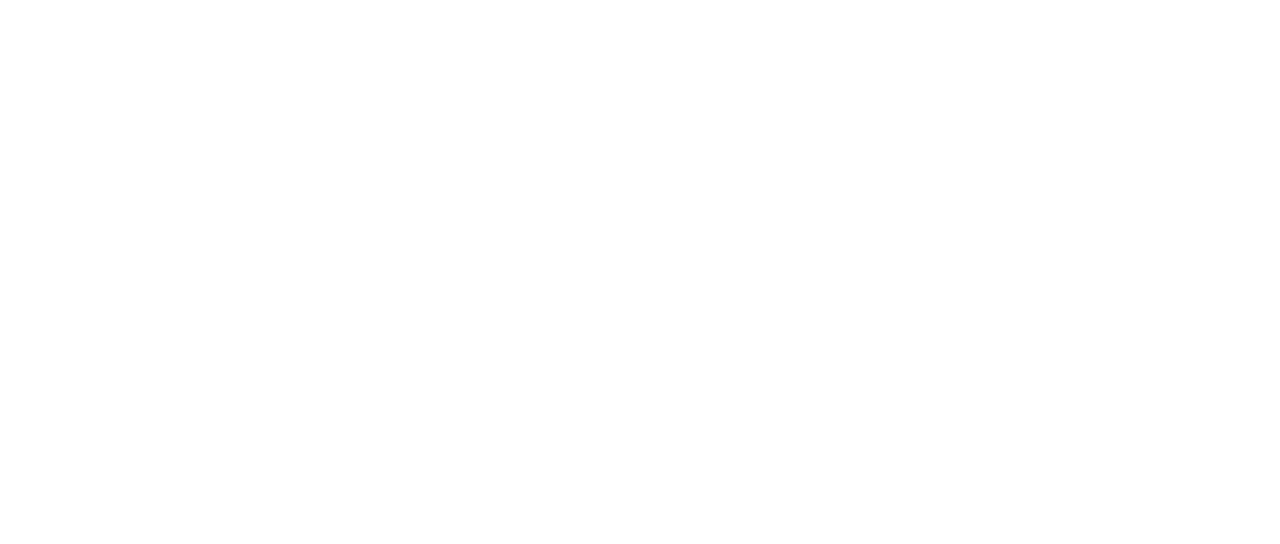
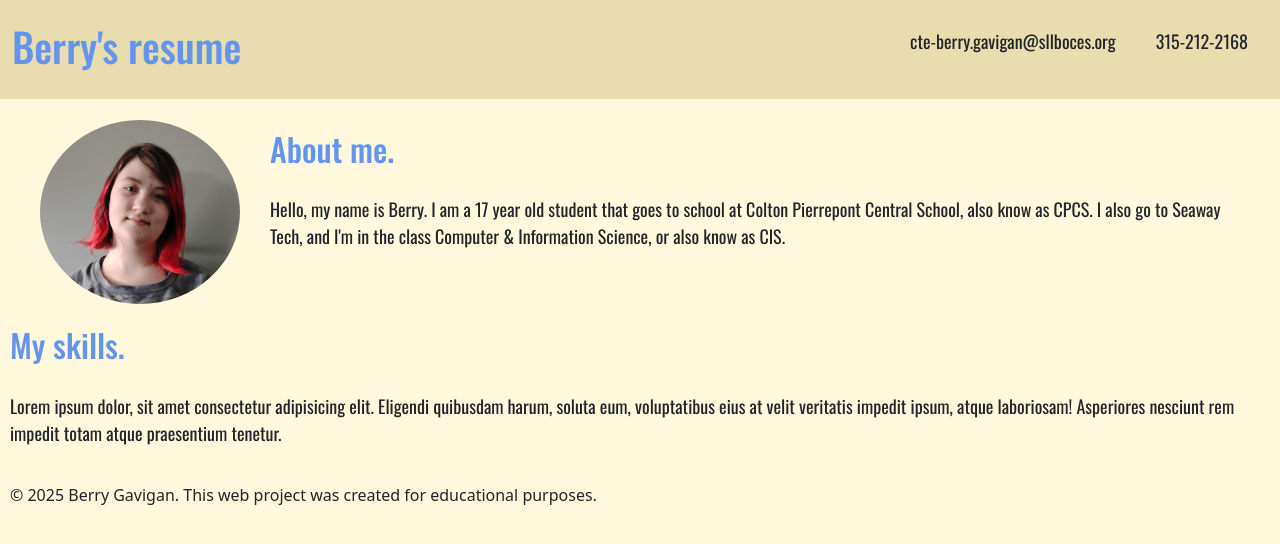
Before and after one commit to MaxwellMIA/resume, a plain HTML site: page index.html in a window 1280 px wide. Drawn offline with nearby package versions, Linux system fonts and the light colour scheme.

Commit message:
about me

```diff
--- a/index.html
+++ b/index.html
@@ -4,8 +4,42 @@
     <meta charset="UTF-8">
     <meta name="viewport" content="width=device-width, initial-scale=1.0">
     <title>Berry's Resume</title>
+    <link href="https://cdn.jsdelivr.net/npm/bootstrap@5.3.3/dist/css/bootstrap.min.css" rel="stylesheet" integrity="sha384-QWTKZyjpPEjISv5WaRU9OFeRpok6YctnYmDr5pNlyT2bRjXh0JMhjY6hW+ALEwIH" crossorigin="anonymous">
+    <script src="https://cdn.jsdelivr.net/npm/bootstrap@5.3.3/dist/js/bootstrap.bundle.min.js" integrity="sha384-YvpcrYf0tY3lHB60NNkmXc5s9fDVZLESaAA55NDzOxhy9GkcIdslK1eN7N6jIeHz" crossorigin="anonymous"></script>
+    <link rel="stylesheet" href="style.css">
 </head>
 <body>
+    <div>
+    <nav class="navbar navbar-expand fixed-top">
+            <div class="container-fluid">
+                <a class="navbar-brand" href="#">
+                    <h1 id="header">Berry's resume</h1>
+                </a>
+                <ul class="navbar-nav">
+                    <li class="nav-item">
+                        <p>cte-berry.gavigan@sllboces.org</p>
+                    </li>
+                    <li class="nav-item">
+                        <p>315-212-2168</p>
+                    </li>
+                </ul>
+            </div>
+        </nav>
+    </div>
+    <div>
+        <div class="divs">
+            <img id="Me" src="images/Me.png" alt="Me">
+            <h2><a href="#">About me.</a></h2>
+            <p>Hello, my name is Berry. I am a 17 year old student that goes to school at Colton Pierrepont Central School, also know as CPCS. I also go to Seaway Tech, and I'm in the class Computer & Information Science, or also know as CIS. </p>
+        </div>
+    </div>
+    <!--About me-->
 
+    <!--Skills-->
+    <h2><a href="#">My skills.</a></h2>
+    <p>Lorem ipsum dolor, sit amet consectetur adipisicing elit. Eligendi quibusdam harum, soluta eum, voluptatibus eius at velit veritatis impedit ipsum, atque laboriosam! Asperiores nesciunt rem impedit totam atque praesentium tenetur.</p>
 </body>
+<footer id="cc">
+    &copy; 2025 Berry Gavigan. This web project was created for educational purposes.
+</footer>
 </html>
--- /dev/null
+++ b/style.css
@@ -0,0 +1,90 @@
+@import url('https://fonts.googleapis.com/css2?family=Oswald:wght@200..700&display=swap');
+/* font-family: "Oswald", sans-serif; */
+
+body {
+    background-color: #fff8dc;
+}
+
+h1, h2{
+    color: #6495ed;
+    font-family: "Oswald", sans-serif;
+}
+
+a {
+    text-decoration: none;
+    color:#6495ed ;
+}
+
+p {
+    font-family: "Oswald", sans-serif;
+    font-size: large;
+}
+
+/*paddings*/
+footer, h2, p{
+    padding: 10px;
+}
+
+.divs {
+    padding: 120px 40px 40px 40px;
+}
+
+#Me {
+    border-radius: 50%;
+    overflow: hidden;
+    width: 200px;
+    float: left;
+    margin: 0 30px 20px 0;
+}
+
+/* hover */
+@media (any-hover: hover) {
+    a:hover {
+      Color: #5077be;
+    }
+}
+
+/*Nav bar*/
+.navbar {
+    background-color: #e9ddaf;
+}
+
+.nav-item {
+    padding: 5px;
+    margin: 5px;
+}
+
+
+/*-------- Tablet Media Query --------*/
+@media screen and (min-width: 769px) {
+    .container {
+        display: grid;
+        grid-template-columns: repeat(2, minmax(230px, 1fr));
+        grid-gap: 20px;
+        padding: 20px;
+    }
+}
+
+
+/*-------- Tablet Media Query --------*/
+@media screen and (min-width: 769px) {
+    .container {
+        display: grid;
+        grid-template-columns: repeat(2, minmax(230px, 1fr));
+        grid-gap: 20px;
+        padding: 20px;
+    }
+}
+/*-------- End of Tablet Media Query --------*/
+
+/*-------- Desktop Media Query --------*/
+@media screen and (min-width: 1025px) {
+    .container  {
+        display: grid;
+        grid-template-columns: repeat(3, minmax(230px, 1fr));
+        grid-gap: 20px;
+        padding: 20px;
+    }
+
+}
+/*-------- End Desktop Media Query --------*/
```
Also changed, not shown: images/Me.png (added), main.js (added).
